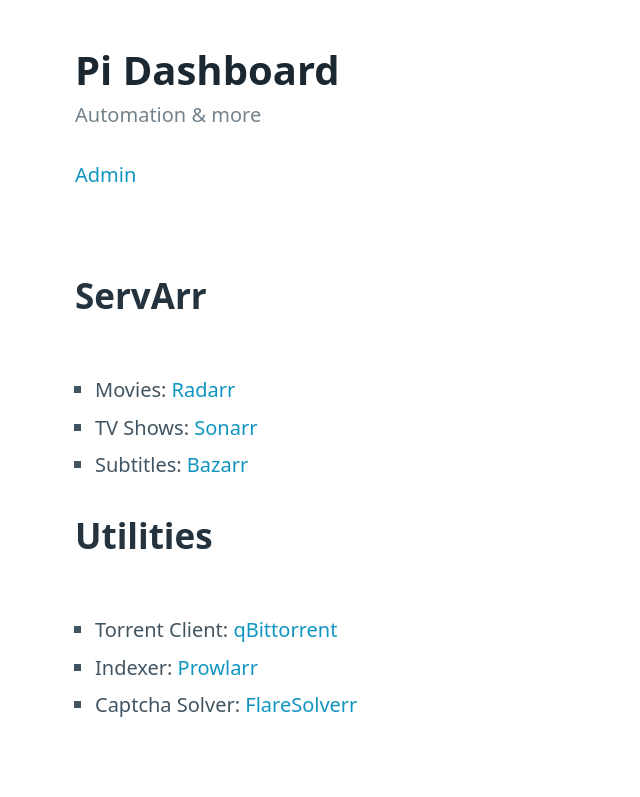
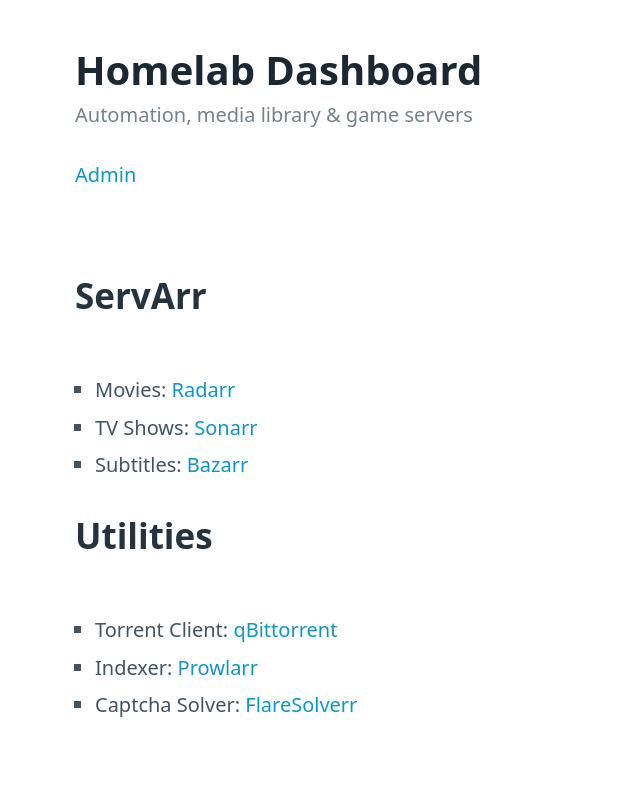
Before and after one commit to mbacalan/pi-dashboard, a website built with Vite: page index.html in a window 1280 px wide. Shown: the top 797 px of the page, without its empty margins (0-640 px from the left). Built offline with nearby package versions, Linux system fonts and the light colour scheme; no server answers.

Commit message:
Use more generic title

```diff
--- a/index.html
+++ b/index.html
@@ -6,14 +6,14 @@
   <meta name="viewport" content="width=device-width, initial-scale=1">
   <link rel="stylesheet" href="./node_modules/@picocss/pico/css/pico.min.css">
   <link rel="stylesheet" href="./index.css">
-  <title>Pi Dashboard</title>
+  <title>Homelab Dashboard</title>
 </head>
 
 <body>
   <header class="container minimal">
     <hgroup>
-      <h1>Pi Dashboard</h1>
-      <h2>Automation & more</h2>
+      <h1>Homelab Dashboard</h1>
+      <h2>Automation, media library & game servers</h2>
     </hgroup>
 
     <a href="%VITE_ADMIN_URL%" target="_blank" referrerpolicy="no-referrer">Admin</a>
```
